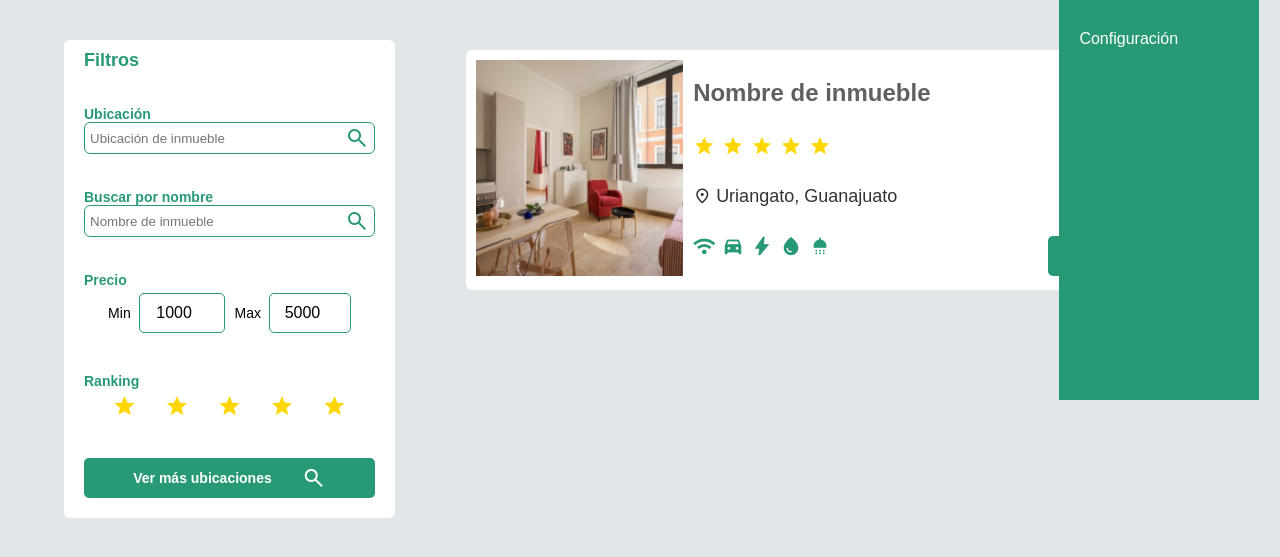
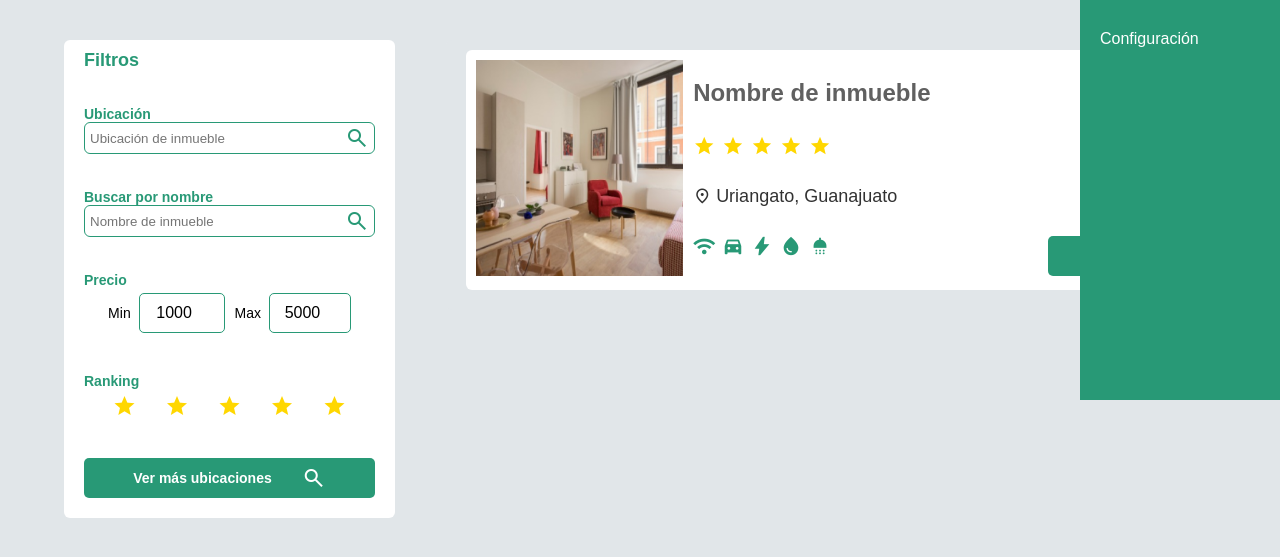
Before and after one commit to agus-br/aloha, a PHP site: page / in a window 1280 px wide, after a click on "menu". Shown: the part 80-637 px from the top of the page. Run offline with PHP 8.4, Linux system fonts and the light colour scheme; some web fonts are replaced.

Commit message:
Corrección sobre menu amburguesa en la página principal

```diff
--- a/css/basic.css
+++ b/css/basic.css
@@ -117,8 +117,8 @@ body {
     min-width: 200px;
     min-height: 400px;
     height: max-content;
-    translate: -135px;
     padding: 20px 0;
+    right: 0;
 }
 
 .menu-amburguesa .menu li{
@@ -141,6 +141,6 @@ body {
     background-color: #50C7A2;
 }
 
-#check:checked ~ .menu{
+#check:checked + .menu{
     display: block;
 }
```
